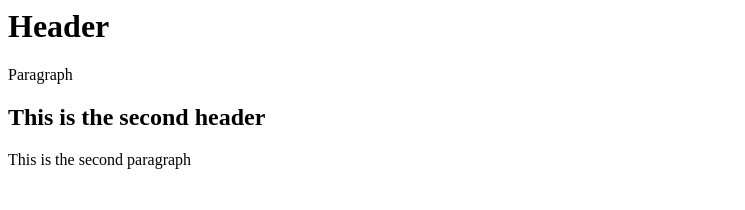
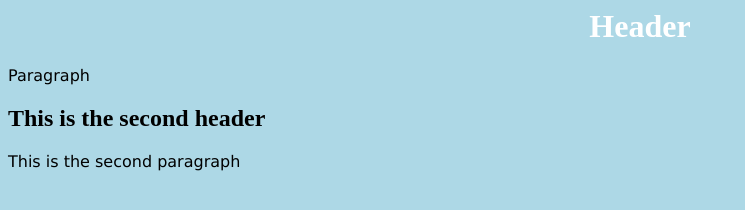
Before and after one commit to joshuackeller/class, a plain HTML site: page index.html in a window 1280 px wide. Shown: the whole page, without its empty margins (0-745 px from the left). Drawn offline with Linux system fonts and the light colour scheme.

Commit message:
Updates with CSS

```diff
--- /dev/null
+++ b/app.css
@@ -0,0 +1,11 @@
+body {
+  background-color: lightblue;
+}
+h1 {
+  color: white;
+  text-align: center;
+}
+p {
+  font-family: verdana;
+
+}
--- a/index.html
+++ b/index.html
@@ -2,6 +2,7 @@
 <html>
 <head>
   <title>The Title</</title>
+  <link rel="stylesheet" type="text/css" href="app.css">
 </head>
 <body>
   <h1>Header</h1>
```
